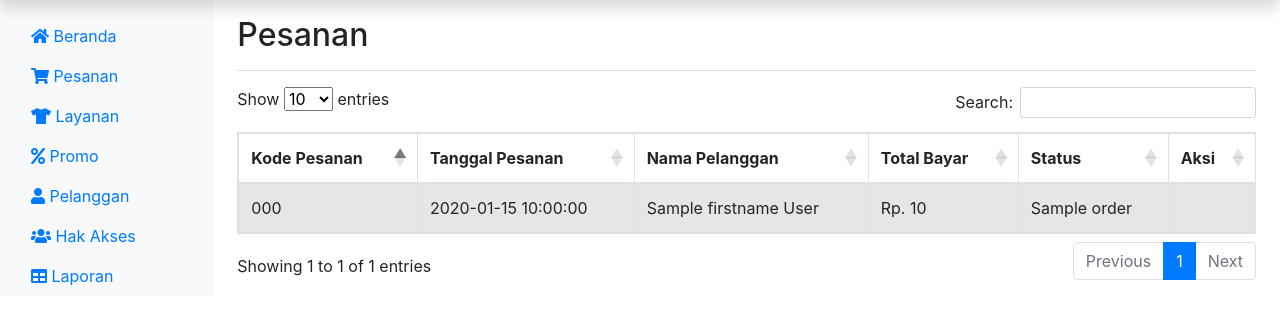
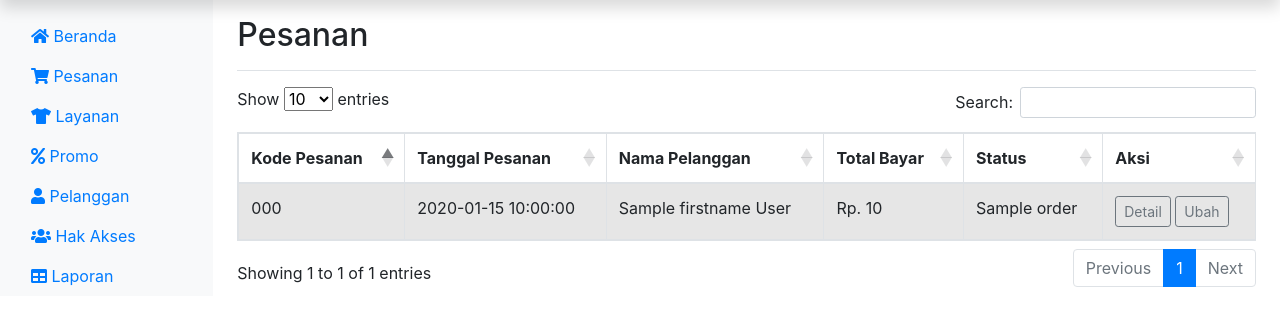
Before and after one commit to andriachmad93/aladdin-laundry, a CodeIgniter 4 app: template app/Views/pages/admin/order.php in a window 1280 px wide. Shown: the part 40-366 px from the top of the page. Run offline with PHP 8.4 and a stand-in for CodeIgniter, Linux system fonts and the light colour scheme; the template is opened without the code that fills it: most values are stand-ins (such as "Sample title", 1, 10 or a date in 2020); some libraries are stand-ins or nearby versions.

Commit message:
add detail link

```diff
--- a/app/Views/pages/admin/order.php
+++ b/app/Views/pages/admin/order.php
@@ -33,7 +33,10 @@
                 <td><?= $order["firstname"]; ?> <?= $order["lastname"]; ?></td>
                 <td>Rp. <?= $order['net_amount'] ?></td>
                 <td><?= $order['status_name'] ?></td>
-                <td></td>
+                <td>
+                  <a href="<?= base_url('order/detail/' . $order['id']); ?>" class="btn btn-sm btn-outline-secondary">Detail</a>
+                  <a href="<?= base_url('order/updatestatus/' . $order['id']); ?>" class="btn btn-sm btn-outline-secondary">Ubah</a>
+                </td>
               </tr>
 
               <?php
```
